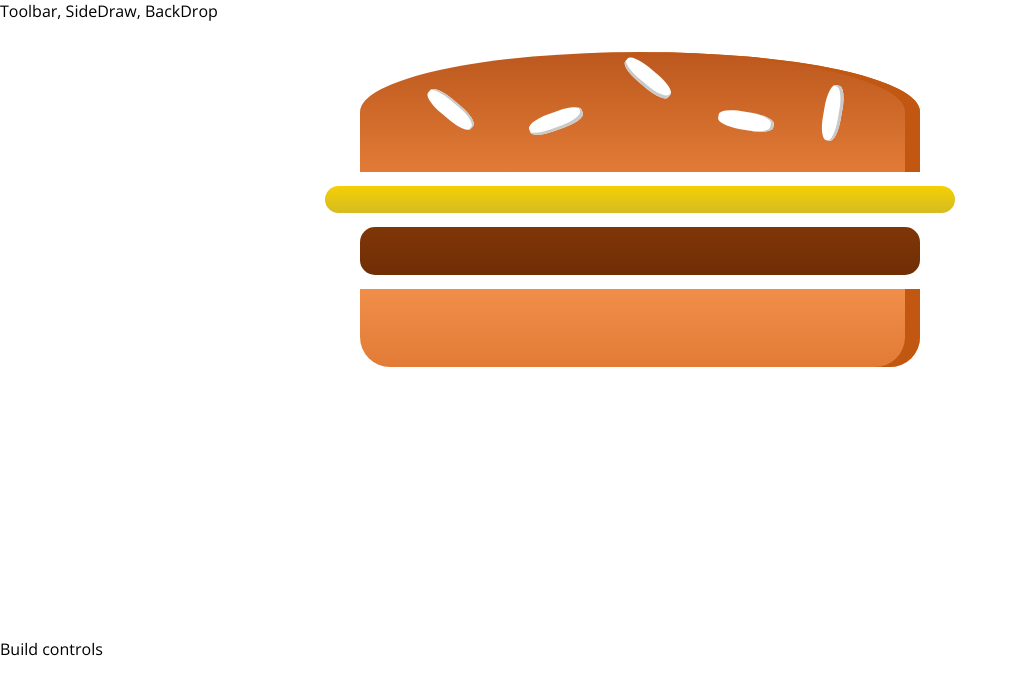
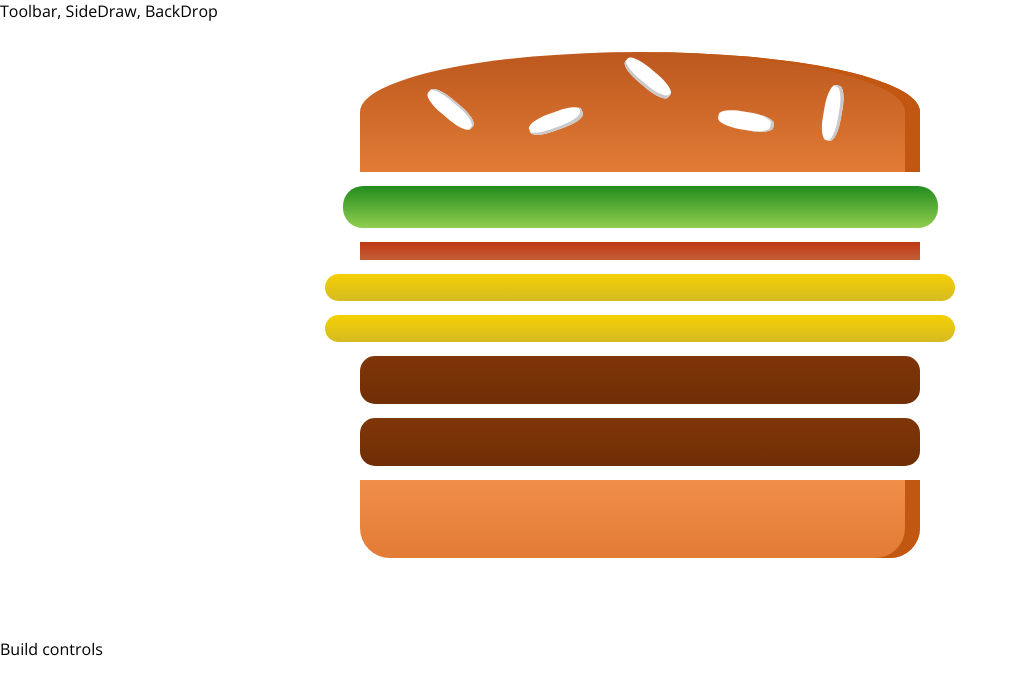
Before and after one commit to Athaman/burgerbuilder, a React app: page / in a window 1280 px wide. Shown: the top 694 px of the page, without its empty margins (0-1018 px from the left). Built offline with nearby package versions, Linux system fonts and the light colour scheme.

Commit message:
starting to add dynamic functionality to the burger construction

```diff
--- a/src/components/Burger/Burger.js
+++ b/src/components/Burger/Burger.js
@@ -4,11 +4,16 @@
 import classes from './Burger.css';
 
 const burger = (props) => {
+  const transformedIngredients = Object.keys(props.ingredients)
+    .map(igKey => {
+      return [...Array(props.ingredients[igKey])].map((_, i) => {
+        return <BurgerIngredient key={igKey + i} type={igKey} />
+      });
+    });
   return (
       <div className={classes.Burger}>
         <BurgerIngredient type="bread-top" />
-        <BurgerIngredient type="cheese" />
-        <BurgerIngredient type="meat" />
+        {transformedIngredients}
         <BurgerIngredient type="bread-bottom" />
       </div>
   );
--- a/src/containers/BurgerBuilder/BurgerBuilder.js
+++ b/src/containers/BurgerBuilder/BurgerBuilder.js
@@ -4,10 +4,19 @@
 import Burger from '../../components/Burger/Burger';
 
 class BurgerBuilder extends Component {
+  state = {
+    ingredients: {
+      salad: 1,
+      bacon: 1,
+      cheese: 2,
+      meat: 2
+    }
+  }
+
   render () {
     return (
       <Aux>
-        <Burger />
+        <Burger ingredients={this.state.ingredients}/>
         <div>
           Build controls
         </div>
```
